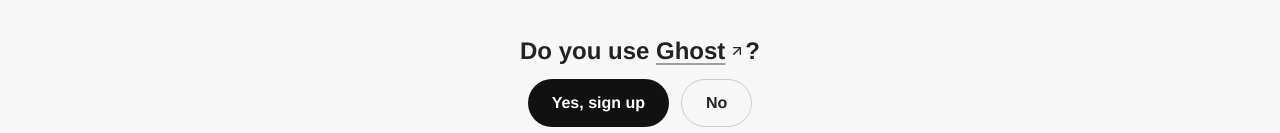
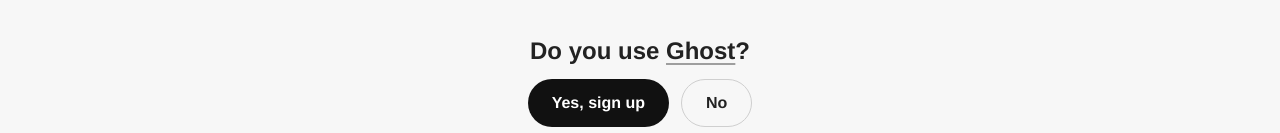
Before and after one commit to sredevopsorg/trivet, a Next.js app: page / in a window 1280 px wide. Shown: the part 371-504 px from the top of the page. Built offline with nearby package versions, Linux system fonts and the light colour scheme; no server answers; a web font is replaced by a local one; what tailwindcss-flip would draw is missing.

Commit message:
style: remove ghost link icon

```diff
--- a/components/site/home-hero.tsx
+++ b/components/site/home-hero.tsx
@@ -2,7 +2,6 @@
 
 import Link from "next/link";
 import { useEffect, useState } from "react";
-import { ArrowUpRight } from "lucide-react";
 
 import {
   Dialog,
@@ -149,7 +148,6 @@
               className="inline-flex items-center gap-1 underline decoration-gray-400 underline-offset-4"
             >
               Ghost
-              <ArrowUpRight className="h-4 w-4" />
             </a>
             ?
           </p>
```
